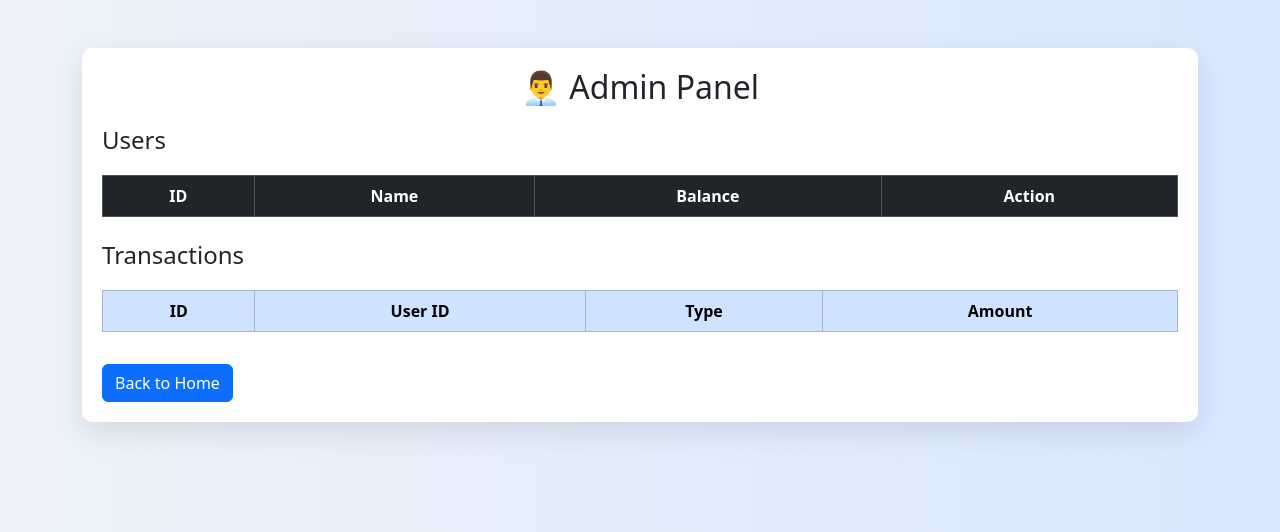
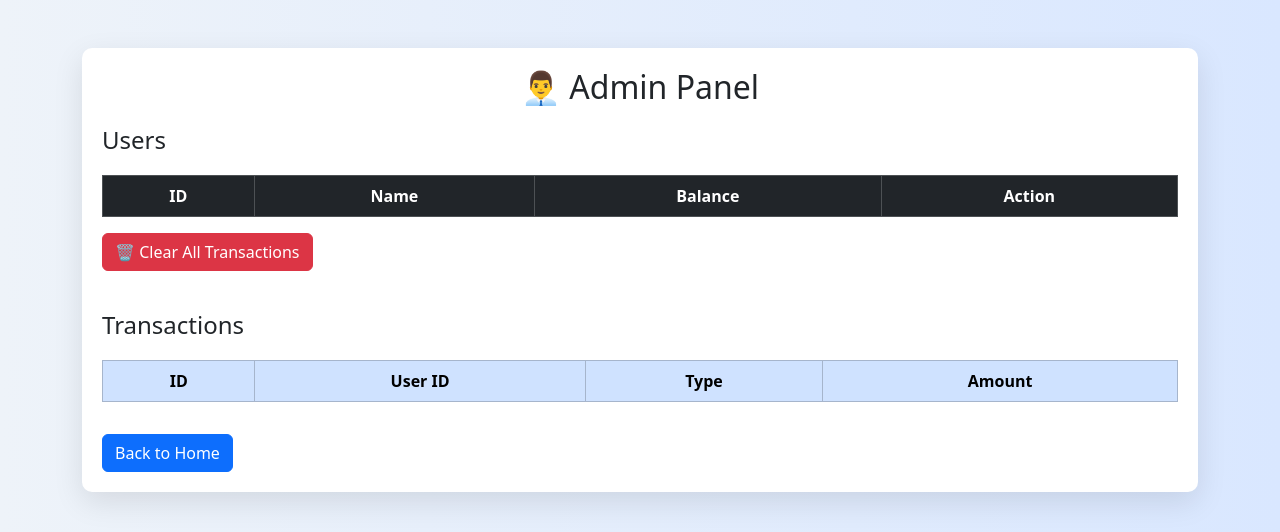
Before and after one commit to eswar-sai-2/small_atm_project, a Flask app: page /admin/dashboard in a window 1280 px wide. Shown: the top 532 px of the page. Run offline with Flask 3, Linux system fonts and the light colour scheme; the visitor is signed in with stand-in values (Sample User, id 1); data that the repository does not hold is empty; parts of the project's set-up code (start-up, migrations or seed data) failed here and were passed over.

Commit message:
Add files via upload

```diff
--- a/templates/admin_dashboard.html
+++ b/templates/admin_dashboard.html
@@ -67,6 +67,11 @@ Delete
 {% endfor %}
 </tbody>
 </table>
+<a href="/admin/clear_history"
+   class="btn btn-danger mb-3"
+   onclick="return confirm('Are you sure to delete all transaction history?')">
+🗑 Clear All Transactions
+</a>
 
 <!-- TRANSACTIONS TABLE -->
 <h4 class="mt-4">Transactions</h4>
```
